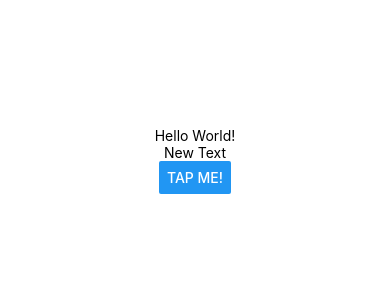
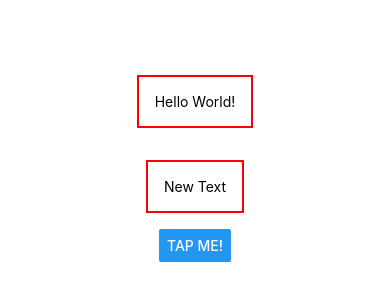
Before and after one commit to rosenfence/react-native-practice, a React Native app: screen / in a window 390 px wide. Shown: the part 262-562 px from the top of the page. Built offline with nearby package versions, Linux system fonts and the light colour scheme.

Commit message:
React-Native에서 Styling하는 방법

```diff
--- a/App.js
+++ b/App.js
@@ -3,13 +3,16 @@ import { StyleSheet, Text, View, Button } from 'react-native';
 export default function App() {
   return (
     <View style={styles.container}>
-      <Text>Hello World!</Text>
-      <Text>New Text</Text>
+      {/* use stylesheet Object :: recommended */}
+      <Text style={styles.dummyText}>Hello World!</Text>
+      {/* inline styling :: not recommended */}
+      <Text style={{ margin: 16, borderWidth: 2, borderColor: 'red', padding: 16 }}>New Text</Text>
       <Button title='Tap me!' />
     </View>
   );
 }
 
+// StyleSheet Object :: style 재사용성이 증가
 const styles = StyleSheet.create({
   container: {
     flex: 1,
@@ -17,4 +20,10 @@ const styles = StyleSheet.create({
     alignItems: 'center',
     justifyContent: 'center',
   },
+  dummyText: {
+    margin: 16,
+    padding: 16,
+    borderWidth: 2,
+    borderColor: 'red',
+  },
 });
```
Also changed, not shown: memo/003.md (added, +20 -0 lines).
